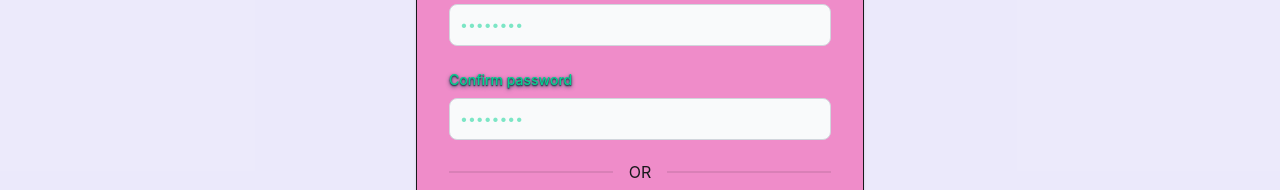
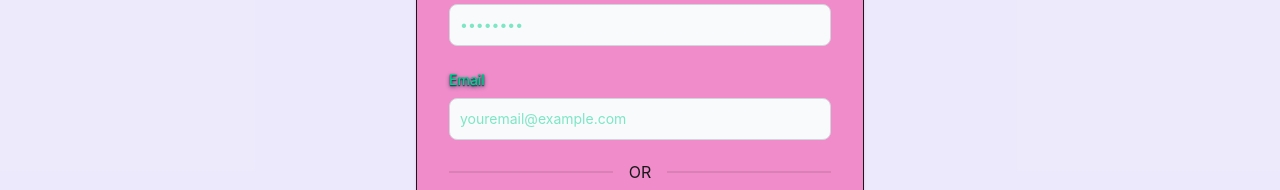
Before and after one commit to fengliuz/mern-project-authentication-test, a React app in the folder frontend/: page /register in a window 1280 px wide. Shown: the part 338-528 px from the top of the page. Built offline with nearby package versions, Linux system fonts and the light colour scheme; no server answers; the HTML template or start-up script is replaced by a standard one.

Commit message:
feat:register

```diff
--- a/frontend/src/auth/AuthContext.jsx
+++ b/frontend/src/auth/AuthContext.jsx
@@ -4,7 +4,7 @@ import toast from "react-hot-toast";
 import api from "../lib/api";
 import { useEffect } from "react";
 import { useNavigate } from "react-router";
-import { LoaderIcon } from "lucide-react";
+import { LoaderIcon, LogIn } from "lucide-react";
 import { useContext } from "react";
 const AuthContext = createContext();
 
@@ -25,6 +25,7 @@ export const AuthProvider = ({ children }) => {
       setLoading(false);
     }
   };
+
   const logout = async () => {
     try {
       await api.post("/auth/logout");
--- a/frontend/src/pages/RegisterPage.jsx
+++ b/frontend/src/pages/RegisterPage.jsx
@@ -1,14 +1,36 @@
 import { useNavigate } from "react-router";
-
+import toast from "react-hot-toast";
+import api from "../lib/api";
+import { useState } from "react";
+import { useAuth } from "../auth/AuthContext";
 const RegisterPage = () => {
-    const navigate = useNavigate()
-    const handleGoogleLogin = (e)=>{
-        e.preventDefault()
-        window.location.href="http://localhost:5001/auth/google"
+  const navigate = useNavigate();
+  const [username, setUsername] = useState("");
+  const [email, setEmail] = useState("");
+  const [password, setPassword] = useState("");
+  const { checkAuth } = useAuth();
+  const handleRegisterManually = async (e) => {
+    e.preventDefault();
+    try {
+      const res = await api.post("/auth/register", {
+        username,
+        email,
+        password,
+      });
+      await checkAuth();
+      toast.success(res.data.message);
+      navigate("/");
+    } catch (error) {
+      toast.error("failed registering " + error.response.data.message)
     }
+  };
+  const handleGoogleRegister = (e) => {
+    e.preventDefault();
+    window.location.href = "http://localhost:5001/auth/google";
+  };
   return (
     <div className="flex justify-center items-center  min-h-full">
-      <form className="w-full">
+      <form className="w-full" onSubmit={handleRegisterManually}>
         <div className="flex flex-col items-center justify-center px-6 py-8 mx-auto lg:py-0">
           <div className="w-full bg-secondary/50 rounded-lg shadow border md:mt-0 sm:max-w-md xl:p-0">
             <div className="p-6 space-y-4 md:space-y-6 sm:p-8">
@@ -24,7 +46,9 @@ const RegisterPage = () => {
                   className="bg-gray-50 border border-gray-300 text-success sm:text-sm rounded-lg block w-full p-2.5"
                   id="username"
                   type="text"
-                ></input>
+                  value={username}
+                  onChange={(e)=>setUsername(e.target.value)}
+                  ></input>
               </div>
               <div>
                 <label className="block mb-2 text-sm font-medium text-success text-shadow-md text-shadow-slate-700">
@@ -35,22 +59,25 @@ const RegisterPage = () => {
                   placeholder="••••••••"
                   id="password"
                   type="password"
-                ></input>
+                  value={password}
+                  onChange={(e)=>setPassword(e.target.value)}
+                  ></input>
               </div>
               <div>
                 <label className="block mb-2 text-sm font-medium text-success text-shadow-md text-shadow-slate-700">
-                  Confirm password
+                  Email
                 </label>
                 <input
                   className="bg-gray-50 border border-gray-300 text-success sm:text-sm rounded-lg block w-full p-2.5"
-                  placeholder="••••••••"
-                  id="confirmPassword"
-                  type="password"
-                ></input>
+                  placeholder="youremail@example.com"
+                  type="email"
+                  value={email}
+                  onChange={(e)=>setEmail(e.target.value)}
+                  ></input>
               </div>
               <div className="divider">OR</div>
               <button
-                onClick={handleGoogleLogin}
+                onClick={handleGoogleRegister}
                 className="btn-outline hover:btn-secondary hover:btn-soft btn btn-primary cursor-pointer "
               >
                 <svg
```
